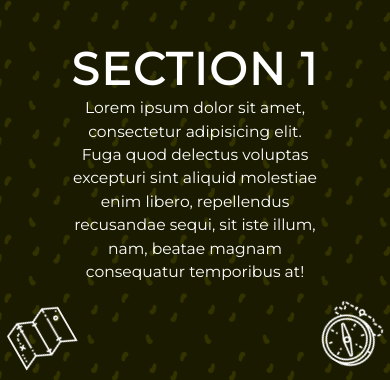
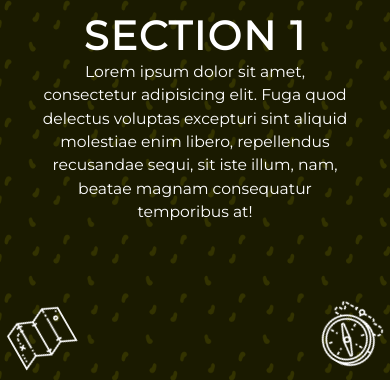
Before and after one commit to Digistration/branding, a plain HTML site: page index.html in a window 390 px wide. Shown: the part 464-844 px from the top of the page. Drawn offline with nearby package versions, Linux system fonts and the light colour scheme.

Commit message:
media queries

```diff
--- a/scss/slider.scss
+++ b/scss/slider.scss
@@ -413,18 +413,18 @@
     text-align: center;
 
     .container{
-      height: 65vw;
-      width: 70vw;
+      height: 75%;
+      width: 80%;
       margin: auto;
 
       h1{
         margin: auto;
-        font-size: 11.5vw;
+        font-size: 250%;
         letter-spacing: 0.5vw;
         text-transform: uppercase;
       }
       p{
-        width: 65vw;
+        width: 100%;
         margin: auto;
         font-size: 4vw;
         line-height: 6vw;
```
Also changed, not shown: css/main.css, css/slider.css, 2 other files.
